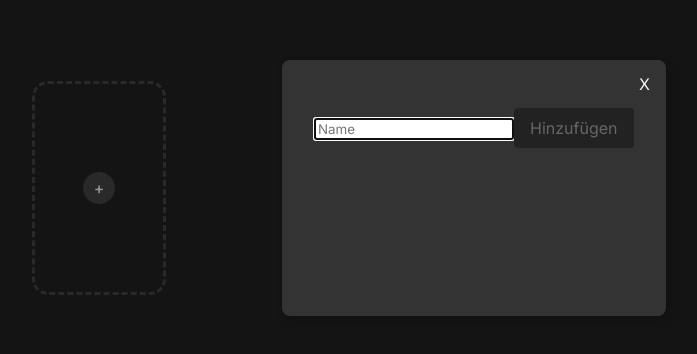
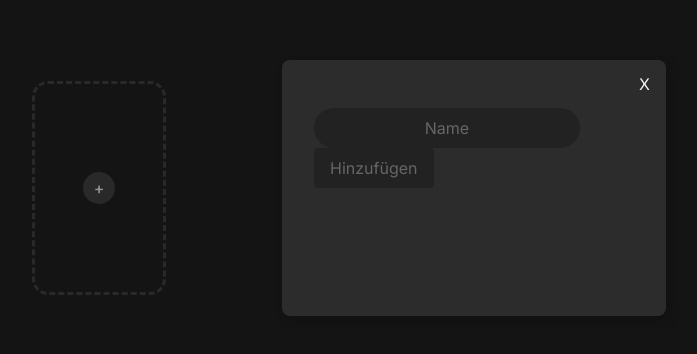
Before and after one commit to Nils-Schaefer/Dart_Project, a React (Vite) app: page / in a window 1280 px wide. Shown: the part 212-566 px from the top of the page, without its empty margins (166-863 px from the left). Built offline with nearby package versions, Linux system fonts and the light colour scheme.

Commit message:
Input added

```diff
--- a/src/components/Usercard/Addusercard/addusercardmodal.tsx
+++ b/src/components/Usercard/Addusercard/addusercardmodal.tsx
@@ -3,7 +3,8 @@ import { User } from '../../../types';
 import { Basemodalprops, Modal } from '../../modal';
 import styles from './addusercardmodal.module.css';
 import { v4 as uuid } from 'uuid';
-import { Button } from '../../Button/Button';
+import { Button } from '../../basecomponents/Button/Button';
+import { Input } from '../../basecomponents/Input/Input';
 
 export function AddUserCardModal(
   props: Basemodalprops & { addUser: (user: User) => void }
@@ -34,12 +35,12 @@ export function AddUserCardModal(
           props.setOpen(false);
         }}
       >
-        <input
+        <Input
           ref={ref}
           placeholder="Name"
           value={name}
           onChange={(event) => setname(event.target.value)}
-        ></input>
+        ></Input>
         <Button type="submit" disabled={name.length === 0}>
           Hinzufügen
         </Button>
--- /dev/null
+++ b/src/components/basecomponents/Input/Input.module.css
@@ -0,0 +1,12 @@
+.input {
+  all: unset;
+  background-color: #222;
+  color: #ccc;
+  border-radius: 1.5rem;
+  text-align: center;
+  padding: 0.5rem 1rem;
+}
+.input::placeholder {
+  all: unset;
+  color: #666;
+}
--- /dev/null
+++ b/src/components/basecomponents/Input/Input.tsx
@@ -0,0 +1,9 @@
+import { forwardRef } from 'react';
+import styles from './Input.module.css';
+
+export const Input = forwardRef<
+  HTMLInputElement | null,
+  React.InputHTMLAttributes<HTMLInputElement>
+>((props, ref) => {
+  return <input {...props} ref={ref} className={styles.input} />;
+});
--- a/src/components/modal.module.css
+++ b/src/components/modal.module.css
@@ -13,7 +13,7 @@
   justify-content: center;
 }
 .modal {
-  background-color: #333;
+  background-color: #2c2c2c;
   width: 24rem;
   min-height: 16rem;
   border-radius: 0.5rem;
```
Also changed, not shown: src/components/basecomponents/Button/Button.module.css (renamed from src/components/Button/Button.module.css), src/components/basecomponents/Button/Button.tsx (renamed from src/components/Button/Button.tsx).
